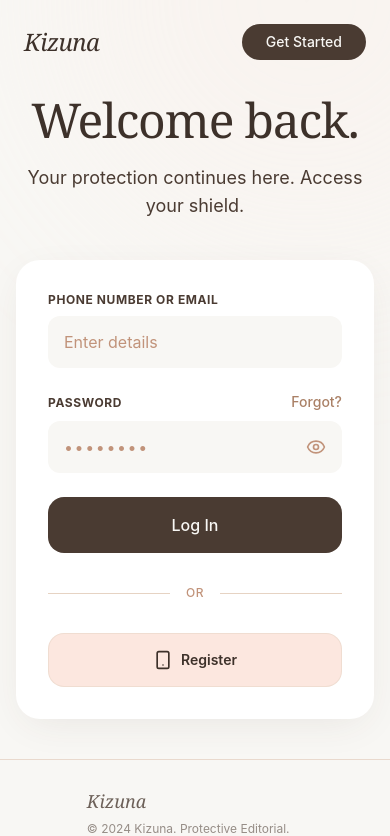
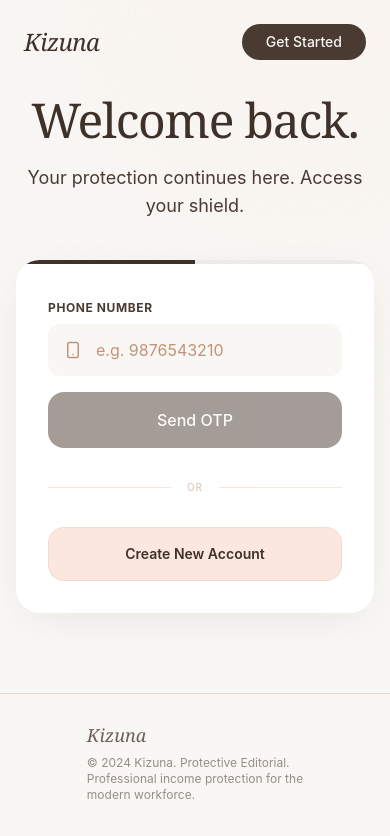
Before and after one commit to rupayanjas/Gig-Shield, a React (Vite) app: page /login in a window 390 px wide. Shown: the top 836 px of the page. Built offline with nearby package versions, Linux system fonts and the light colour scheme.

Commit message:
Auto-capitalize Partner ID and implement 2-step Phone+OTP login

```diff
--- a/src/pages/Login.jsx
+++ b/src/pages/Login.jsx
@@ -1,28 +1,49 @@
 import { useState } from 'react';
-import { useNavigate, Link } from 'react-router-dom';
+import { useNavigate } from 'react-router-dom';
 import { login } from '../lib/auth';
 import { Button, Card } from '../components/ui';
-import { Eye, Smartphone } from 'lucide-react';
+import { Smartphone, ShieldCheck, Loader2 } from 'lucide-react';
 import Navbar from '../components/Navbar';
 import { ScrollReveal } from '../components/ScrollReveal';
 
 const Login = () => {
+  const [step, setStep] = useState(1);
   const [phone, setPhone] = useState('');
-  const [password, setPassword] = useState('');
+  const [otp, setOtp] = useState('');
   const [error, setError] = useState('');
+  const [loading, setLoading] = useState(false);
   const navigate = useNavigate();
 
-  const handleLogin = (e) => {
+  const handleSendOtp = (e) => {
     e.preventDefault();
     setError('');
 
-    if (phone) {
-      const success = login(phone, password);
-      if (success) {
-        navigate('/dashboard');
+    // In a real app, we'd trigger OTP service here
+    // For demo, we just check if user exists in our local database
+    setLoading(true);
+    setTimeout(() => {
+      setLoading(false);
+      // We still use our login helper to check existence (it doesn't actually check password for now)
+      const mockSuccess = login(phone, '');
+      if (mockSuccess) {
+        setStep(2);
       } else {
         setError('User not found. Please register to create an account.');
       }
+    }, 800);
+  };
+
+  const handleVerifyOtp = (e) => {
+    e.preventDefault();
+    setError('');
+
+    if (otp.length === 6) {
+      setLoading(true);
+      setTimeout(() => {
+        setLoading(false);
+        // OTP verified (demo accepts any 6 digits)
+        navigate('/dashboard');
+      }, 1000);
     }
   };
 
@@ -37,7 +58,7 @@ const Login = () => {
       {/* Decorative gradient blur in background */}
       <div className="absolute top-0 right-0 w-[500px] h-[500px] bg-accent-light rounded-full blur-[100px] opacity-20 -translate-y-1/2 translate-x-1/3"></div>
 
-      <main className="flex-1 flex flex-col items-center justify-center px-4 z-10 w-full">
+      <main className="flex-1 flex flex-col items-center justify-center px-4 z-10 w-full mb-10">
 
         <ScrollReveal direction="down" className="w-full relative z-10 flex flex-col items-center">
           <div className="text-center mb-10 w-full">
@@ -51,8 +72,15 @@ const Login = () => {
         </ScrollReveal>
 
         <ScrollReveal direction="up" delay={200} className="w-full max-w-[440px]">
-          <Card className="w-full shadow-soft scale-100 relative z-20">
-            <form onSubmit={handleLogin} className="space-y-6">
+          <Card className="w-full shadow-soft scale-100 relative z-20 overflow-hidden">
+            <div className="absolute top-0 left-0 w-full h-1 bg-brand-900/10">
+              <div
+                className="h-full bg-brand-900 transition-all duration-500"
+                style={{ width: step === 1 ? '50%' : '100%' }}
+              ></div>
+            </div>
+
+            <form onSubmit={step === 1 ? handleSendOtp : handleVerifyOtp} className="space-y-6 pt-2">
 
               {error && (
                 <div className="bg-red-50 border border-red-100 text-red-600 text-xs p-3 rounded-xl animate-in fade-in slide-in-from-top-1">
@@ -60,51 +88,90 @@ const Login = () => {
                 </div>
               )}
 
+              {step === 1 ? (
+                /* STEP 1: Phone */
+                <div className="space-y-4">
                   <div className="space-y-2">
                     <label className="text-xs font-bold text-brand-800 uppercase tracking-wider block">
-                  Phone Number or Email
+                      Phone Number
                     </label>
+                    <div className="relative">
+                      <Smartphone className="absolute left-4 top-1/2 -translate-y-1/2 text-brand-400" size={18} />
                       <input
                         type="text"
-                  placeholder="Enter details"
+                        inputMode="numeric"
+                        placeholder="e.g. 9876543210"
                         value={phone}
-                  onChange={(e) => setPhone(e.target.value)}
-                  className="w-full bg-brand-50 border-none rounded-xl px-4 py-3.5 text-brand-900 placeholder:text-brand-400 focus:ring-2 focus:ring-brand-800 focus:outline-none transition-all"
+                        onChange={(e) => {
+                          const val = e.target.value.replace(/[^0-9]/g, '');
+                          if (val.length <= 10) setPhone(val);
+                        }}
+                        className="w-full bg-brand-50 border-none rounded-xl pl-12 pr-4 py-3.5 text-brand-900 placeholder:text-brand-400 focus:ring-2 focus:ring-brand-800 focus:outline-none transition-all"
                         required
                       />
                     </div>
+                  </div>
 
+                  <Button
+                    type="submit"
+                    variant="primary"
+                    className="w-full py-4 text-base rounded-2xl flex items-center justify-center gap-2"
+                    disabled={phone.length !== 10 || loading}
+                  >
+                    {loading ? <Loader2 className="animate-spin" size={20} /> : 'Send OTP'}
+                  </Button>
+                </div>
+              ) : (
+                /* STEP 2: OTP */
+                <div className="space-y-4 animate-in fade-in slide-in-from-right-4 duration-300">
                   <div className="space-y-2">
                     <div className="flex justify-between items-center">
                       <label className="text-xs font-bold text-brand-800 uppercase tracking-wider block">
-                    Password
+                        One-Time Password
                       </label>
-                  <a href="#" className="text-sm font-medium text-brand-500 hover:text-brand-800 border-b border-transparent hover:border-brand-800 transition-all">
-                    Forgot?
-                  </a>
+                      <button
+                        type="button"
+                        onClick={() => setStep(1)}
+                        className="text-[10px] font-bold text-brand-400 hover:text-brand-900 uppercase underline"
+                      >
+                        Change Number
+                      </button>
                     </div>
                     <div className="relative">
+                      <ShieldCheck className="absolute left-4 top-1/2 -translate-y-1/2 text-brand-400" size={18} />
                       <input
-                    type="password"
-                    placeholder="••••••••"
-                    value={password}
-                    onChange={(e) => setPassword(e.target.value)}
-                    className="w-full bg-brand-50 border-none rounded-xl px-4 py-3.5 text-brand-900 placeholder:text-brand-400 focus:ring-2 focus:ring-brand-800 focus:outline-none transition-all tracking-widest"
+                        type="text"
+                        inputMode="numeric"
+                        placeholder="Enter 6-digit OTP"
+                        value={otp}
+                        onChange={(e) => {
+                          const val = e.target.value.replace(/[^0-9]/g, '');
+                          if (val.length <= 6) setOtp(val);
+                        }}
+                        className="w-full bg-brand-50 border-none rounded-xl pl-12 pr-4 py-3.5 text-brand-900 placeholder:text-brand-400 focus:ring-2 focus:ring-brand-800 focus:outline-none transition-all tracking-[0.5em] font-mono"
                         required
                       />
-                  <button type="button" className="absolute right-4 top-1/2 -translate-y-1/2 text-brand-400 hover:text-brand-800 transition-colors">
-                    <Eye size={20} />
-                  </button>
                     </div>
                   </div>
 
-              <Button type="submit" variant="primary" className="w-full py-4 text-base rounded-2xl">
-                Log In
+                  <Button
+                    type="submit"
+                    variant="primary"
+                    className="w-full py-4 text-base rounded-2xl flex items-center justify-center gap-2"
+                    disabled={otp.length !== 6 || loading}
+                  >
+                    {loading ? <Loader2 className="animate-spin" size={20} /> : 'Verify & Login'}
                   </Button>
 
-              <div className="flex items-center justify-center space-x-4 py-2">
+                  <p className="text-center text-xs text-brand-400">
+                    Didn't receive code? <button type="button" className="text-brand-800 font-bold hover:underline">Resend OTP</button>
+                  </p>
+                </div>
+              )}
+
+              <div className="flex items-center justify-center space-x-4 py-2 opacity-50">
                 <div className="h-px bg-brand-200 flex-1"></div>
-                <span className="text-xs font-medium text-brand-400 uppercase tracking-wider">OR</span>
+                <span className="text-[10px] font-medium text-brand-400 uppercase tracking-widest">or</span>
                 <div className="h-px bg-brand-200 flex-1"></div>
               </div>
 
@@ -114,8 +181,7 @@ const Login = () => {
                 className="w-full py-4 text-brand-900 rounded-2xl font-semibold border border-brand-200/50"
                 onClick={handleNavigateToRegister}
               >
-                <Smartphone className="mr-2" size={20} />
-                Register
+                Create New Account
               </Button>
 
             </form>
--- a/src/pages/Register.jsx
+++ b/src/pages/Register.jsx
@@ -223,7 +223,7 @@ export default function Register() {
                           type="text"
                           placeholder={`${platform} ID (e.g. ${platform.slice(0,3).toUpperCase()}-123)`}
                           value={partnerId}
-                          onChange={(e) => setPartnerId(e.target.value)}
+                          onChange={(e) => setPartnerId(e.target.value.toUpperCase())}
                           className="w-full bg-brand-50 border-none rounded-xl pl-12 pr-4 py-3.5 text-brand-900 placeholder:text-brand-400 focus:ring-2 focus:ring-brand-800 focus:outline-none transition-all"
                           required
                         />
```
Lines whose indentation alone changed are shown as unchanged.
